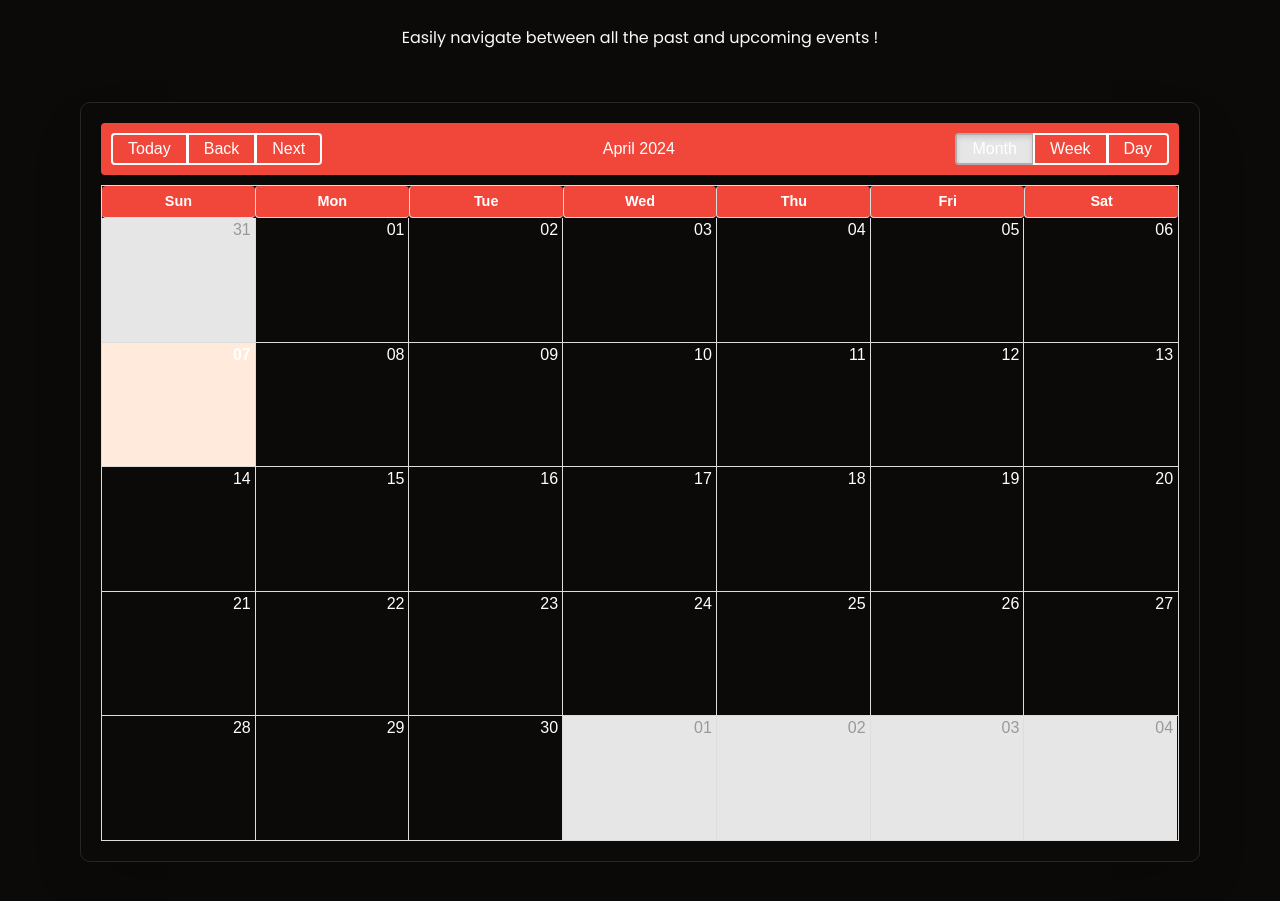
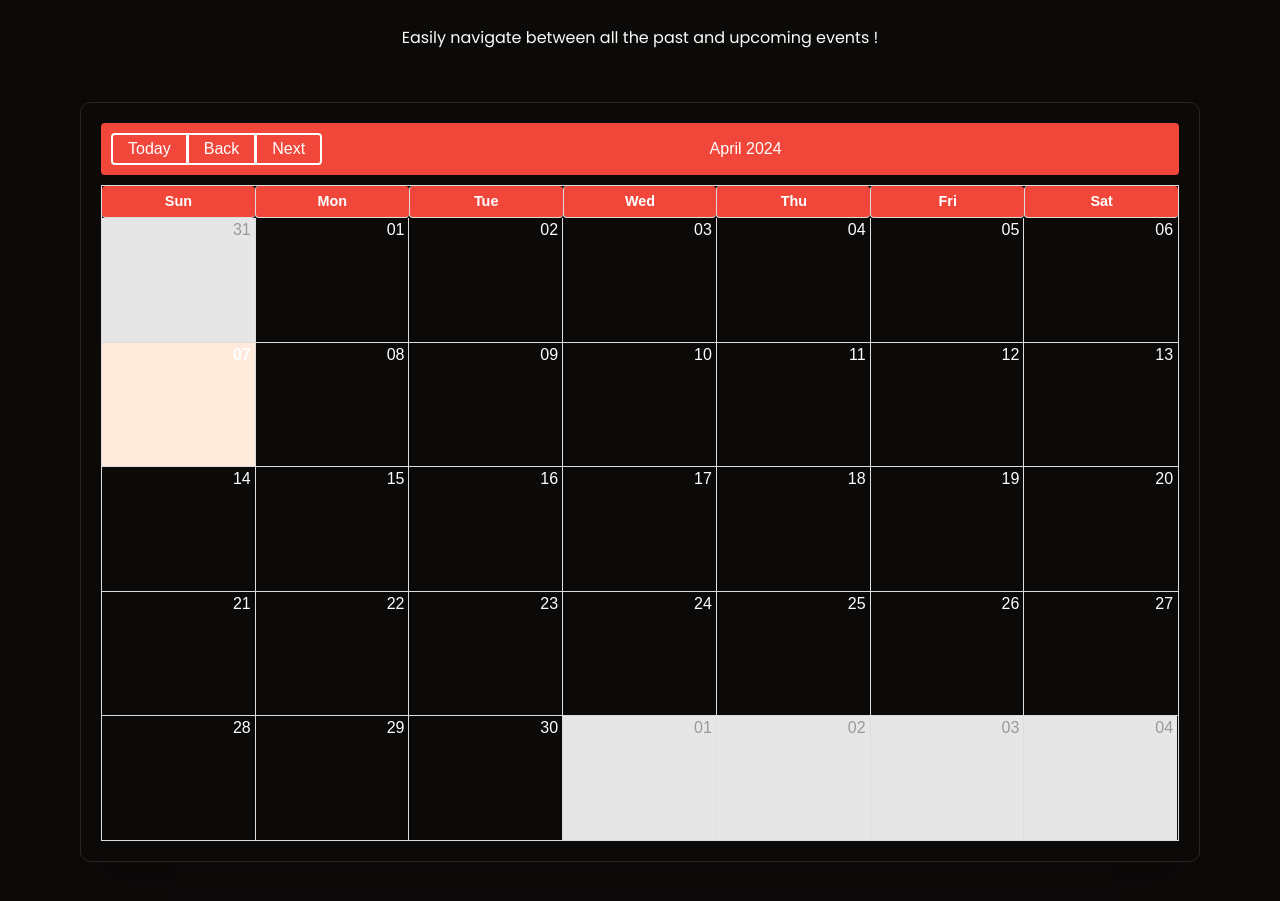
Before and after one commit to JiteshKhurana/Thapar-Events-Frontend, a React (Vite) app: page / in a window 1280 px wide. Shown: the part 1480-2381 px from the top of the page. Built offline with nearby package versions, Linux system fonts and the light colour scheme; no server answers.

Commit message:
changes calender view

```diff
--- a/src/pages/Home.tsx
+++ b/src/pages/Home.tsx
@@ -117,7 +117,7 @@ const Home: React.FC = () => {
             className="shadow-2xl m-5 mx-3 lg:mx-20 border p-5 rounded-md dark:text-white max-h-[95vh]"
             localizer={localizer}
             events={EVENTS}
-            views={["month", "week", "day"]}
+            views={["month"]}
             components={{
               event: ({ event }) => {
                 const data = event?.data;
```
